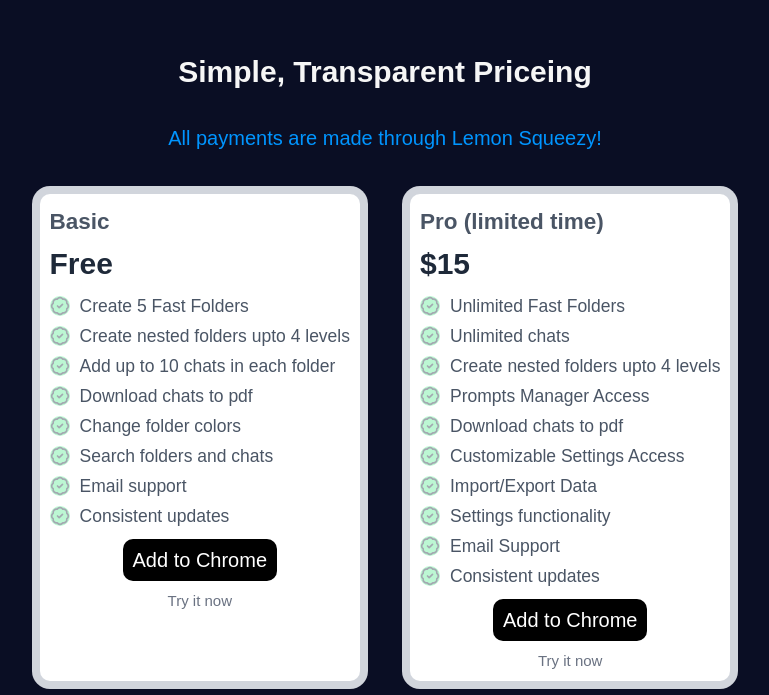
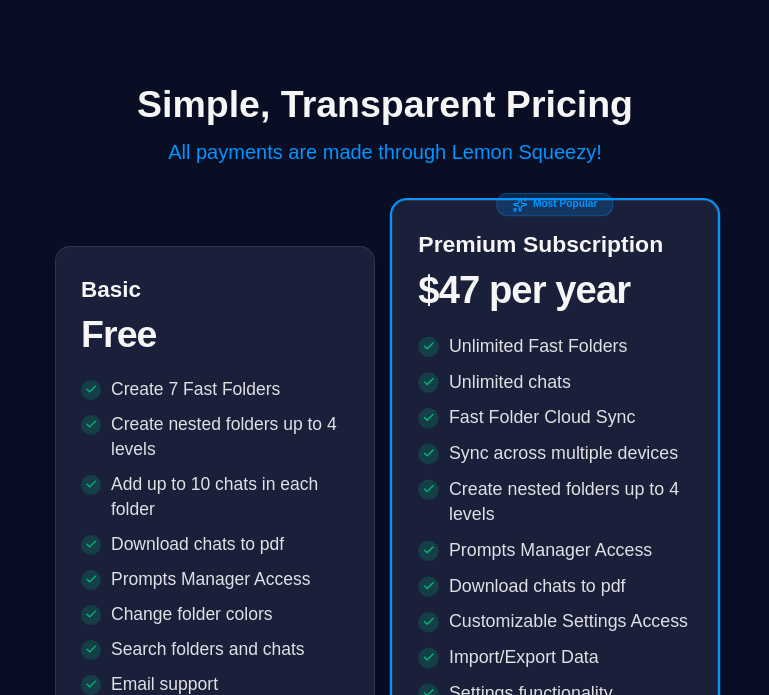
Before and after one commit to SJ-209/fast-folders-lp2, a React (Vite) app: page / in a window 1280 px wide. Shown: the part 2105-2800 px from the top of the page, without its empty margins (255-1024 px from the left). Built offline with nearby package versions, Linux system fonts and the light colour scheme; a web font is replaced by a local one.

Commit message:
pricing card updates

```diff
--- a/src/components/PricingSection.jsx
+++ b/src/components/PricingSection.jsx
@@ -1,76 +1,109 @@
 import React from 'react';
-import { BadgeCheck } from 'lucide-react';
+import { Check, Sparkles } from 'lucide-react';
 
-function PricingCard({ title, price, features, buttonText, highlighted, dark, info }) {
+const CHROME_STORE_URL = 'https://chromewebstore.google.com/detail/fast-folders-the-ultimate/dgmakhnmibfdnkhopleclbfmfncdmfhf';
+
+function PricingCard({ title, price, features, buttonText, popular, info }) {
   return (
-    <div className={`p-2 rounded-lg ${highlighted
-      ? 'bg-white ring-8 shadow-l ring-gray-300'
-      : 'bg-white shadow-lg'
-      }`}>
-      <h3 className="text-lg text-gray-600 font-bold mb-1">{title}</h3>
-      <div className="mb-2">
-        <span className="text-2xl font-bold text-gray-800">{price}</span>
+    <div className={`
+      relative flex flex-col rounded-xl p-4 sm:p-5 w-full max-w-[320px]
+      bg-[var(--box-color)]
+      border border-white/10
+      shadow-xl hover:shadow-2xl
+      transition-all duration-300 hover:-translate-y-1
+      ${popular ? 'ring-2 ring-[var(--alternate-text-color)] sm:scale-[1.02]' : ''}
+    `}>
+      {popular && (
+        <div className="absolute -top-2.5 left-1/2 -translate-x-1/2">
+          <span className="inline-flex items-center gap-1 px-3 py-0.5 rounded-full text-[10px] font-semibold bg-[var(--alternate-text-color)]/20 text-[var(--alternate-text-color)] border border-[var(--alternate-text-color)]/30">
+            <Sparkles className="w-3 h-3" />
+            Most Popular
+          </span>
+        </div>
+      )}
+      <div className="mb-4">
+        <h3 className="text-lg font-bold text-[var(--primary-text-color)] mb-1">{title}</h3>
+        <div className="flex items-baseline gap-1">
+          <span className="text-2xl sm:text-3xl font-extrabold text-[var(--primary-text-color)] tracking-tight">
+            {price}
+          </span>
+        </div>
       </div>
-      <ul className="space-y-1 mb-2 text-gray-600">
+      <ul className="space-y-2 mb-5 flex-1">
         {features.map((feature, index) => (
-          <li key={index} className="flex items-center gap-2 text-sm">
-            <BadgeCheck className="w-4 h-4 bg-green-300 rounded-lg opacity-50" />
+          <li key={index} className="flex items-start gap-2 text-xs sm:text-sm text-[var(--primary-text-color)]/90">
+            <span className="mt-0.5 flex-shrink-0 w-4 h-4 rounded-full bg-emerald-500/20 flex items-center justify-center">
+              <Check className="w-2.5 h-2.5 text-emerald-500" strokeWidth={2.5} />
+            </span>
             <span>{feature}</span>
           </li>
         ))}
       </ul>
-      <div className="flex justify-center">
+      <div className="space-y-2">
         <a
-          href="https://chromewebstore.google.com/detail/fast-folders-the-ultimate/dgmakhnmibfdnkhopleclbfmfncdmfhf"
+          href={CHROME_STORE_URL}
           target="_blank"
           rel="noopener noreferrer"
+          className="block"
         >
-          <button className={`w-half justify-center p-2 py-1 rounded-lg ${highlighted
-            ? 'bg-black text-white cursor-pointer'
-            : 'bg-blue-600 text-white hover:bg-blue-700'
-            }`}>
+          <button className={`
+            w-full py-2.5 px-4 rounded-lg text-sm font-semibold
+            transition-all duration-200
+            ${popular
+              ? 'bg-[var(--alternate-text-color)] hover:opacity-90 text-white shadow-lg shadow-[var(--alternate-text-color)]/25'
+              : 'bg-white/10 hover:bg-white/20 text-white border border-white/20'
+            }
+          `}>
             {buttonText}
           </button>
         </a>
+        {info && (
+          <p className="text-xs text-center text-[var(--primary-text-color)]/60">
+            {Array.isArray(info) ? info[0] : info}
+          </p>
+        )}
       </div>
-      {info && <p className="text-xs flex justify-center text-gray-500 mt-2">{info}</p>}
     </div>
   );
 }
 
 function PricingSection() {
   return (
-    <section id="pricing" className="py-8 bg-gray-80">
+    <section id="pricing" className="py-10 sm:py-14">
       <div className="container mx-auto px-4">
-        <h2 className="text-2xl font-bold text-center mb-6">Simple, Transparent Priceing</h2>
-        <h3 className="alt-text text-center mb-8">All payments are made through Lemon Squeezy!</h3>
-        <div className="flex flex-wrap gap-10 justify-center">
+        <h2 className="text-2xl sm:text-3xl font-bold text-center mb-2 text-[var(--primary-text-color)]">
+          Simple, Transparent Pricing
+        </h2>
+        <p className="alt-text text-center mb-8 text-sm sm:text-base">
+          All payments are made through Lemon Squeezy!
+        </p>
+        <div className="flex flex-col sm:flex-row gap-6 sm:gap-4 justify-center items-center max-w-3xl mx-auto">
           <PricingCard
             title="Basic"
             price="Free"
             features={[
-              "Create 5 Fast Folders",
-              "Create nested folders upto 4 levels",
+              "Create 7 Fast Folders",
+              "Create nested folders up to 4 levels",
               "Add up to 10 chats in each folder",
               "Download chats to pdf",
+              "Prompts Manager Access",
               "Change folder colors",
               "Search folders and chats",
               "Email support",
               "Consistent updates"
             ]}
-            info={[
-              "Try it now"
-            ]}
+            info="Try it now"
             buttonText="Add to Chrome"
-            highlighted={true}
           />
           <PricingCard
-            title="Pro (limited time)"
-            price="$15"
+            title="Premium Subscription"
+            price="$47 per year"
             features={[
               "Unlimited Fast Folders",
               "Unlimited chats",
-              "Create nested folders upto 4 levels",
+              "Fast Folder Cloud Sync",
+              "Sync across multiple devices",
+              "Create nested folders up to 4 levels",
               "Prompts Manager Access",
               "Download chats to pdf",
               "Customizable Settings Access",
@@ -79,25 +112,10 @@ function PricingSection() {
               "Email Support",
               "Consistent updates"
             ]}
-            info={[
-              "Try it now"
-            ]}
+            info="Try it now"
             buttonText="Add to Chrome"
-            highlighted={true}
+            popular
           />
-          {/* <PricingCard
-            title="Enterprise"
-            price="Custom"
-            features={[
-              "Everything in Pro",
-              "Custom integration",
-              "Dedicated support",
-              "SLA guarantee",
-              "Advanced security"
-            ]}
-            buttonText="Contact Sales"
-            highlighted={false}
-          /> */}
         </div>
       </div>
     </section>
--- a/src/index.css
+++ b/src/index.css
@@ -118,6 +118,7 @@ html {
   --toggle-bg: #283452;
   --toggle-fg: #00a6ff;
   --secondary-color: #242424;
+  --box-color: #1a1f3a;
 }
 
 body {
```
